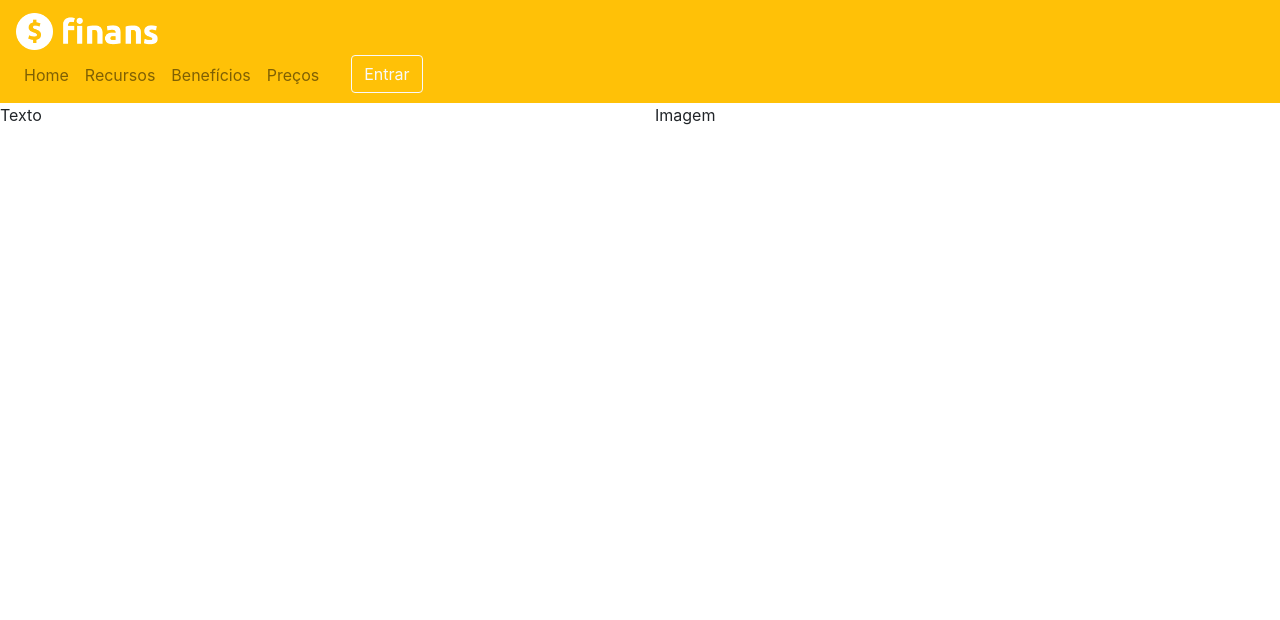
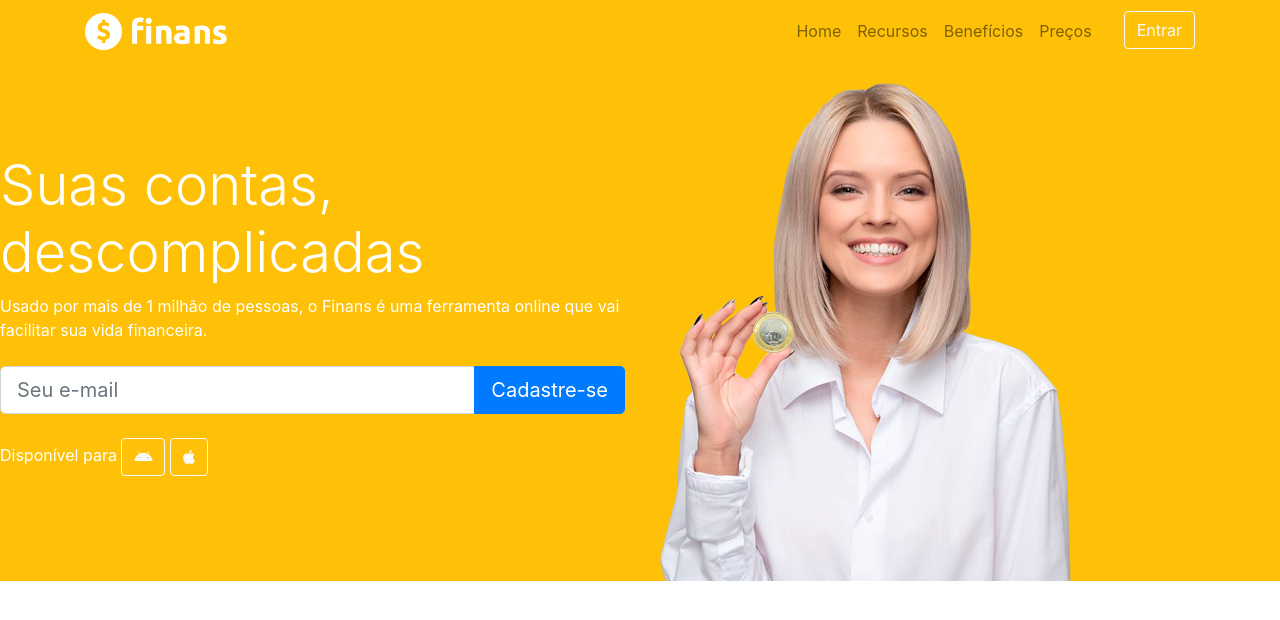
Before and after one commit to filimor/finans, a plain HTML site: page index.html in a window 1280 px wide. Drawn offline with nearby package versions, Linux system fonts and the light colour scheme.

Commit message:
Topo parte 2

```diff
--- a/css/estilo.css
+++ b/css/estilo.css
@@ -1,2 +1,7 @@
 @charset "utf-8";
 /* CSS Document */
+
+#home{
+	background: #ffc107;
+	color: white;
+}
--- a/index.html
+++ b/index.html
@@ -19,7 +19,7 @@
   <body>
     <header><!-- Início do cabeçalho -->
 			<nav class="navbar navbar-expand-sm navbar-light bg-warning">
-				<div clas="container">
+				<div class="container">
 					<a href="#" class="navbar-brand">
 						<img src="img/logo.png" width="142" alt="Logotipo">
 					</a>
@@ -40,8 +40,8 @@
 							<li class="nav-item">
 								<a href="" class="nav-link">Preços</a>
 							</li>
-							<li class="nav-item ml-4">
-								<a href="" class="btn btn-outline-light">Entrar</a>
+							<li class="nav-item">
+								<a href="" class="btn btn-outline-light ml-4">Entrar</a>
 							</li>
 						</ul>
 					</div>
@@ -51,11 +51,33 @@
 		<section id="home"><!-- Início da seção Home -->
 			<div clas="container">
 				<div class="row">
-					<div class="col-md-6">
-						Texto
-					</div>
-					<div class="col-md-6">
-						Imagem
+					<div class="col-md-6 d-flex"><!-- Textos da seção -->
+						<div class="align-self-center">
+							<h1 class="display-4">Suas contas, descomplicadas</h1>
+							<p>
+								Usado por mais de 1 milhão de pessoas, o Finans é uma ferramenta online que vai facilitar sua vida financeira.
+							</p>
+							<form class="mt-4 mb-4">
+								<div class="input-group input-group-lg">
+									<input type="text" placeholder="Seu e-mail" class="form-control" />
+									<div class="input-group-append">
+										<button type="button" class="btn btn-primary">Cadastre-se</button>
+									</div>
+								</div>
+							</form>
+							<p>
+								Disponível para
+								<a href="" class="btn btn-outline-light">
+									<i class="fab fa-android"></i>
+								</a>
+								<a href="" class="btn btn-outline-light">
+									<i class="fab fa-apple"></i>
+								</a>
+							</p>
+						</div>
+					</div><!-- /Fim Textos da seção -->
+					<div class="col-md-6 d-none d-md-block">
+						<img src="img/capa-mulher.png" alt="Imagem ilustrativa" />
 					</div>
 				</div>
 			</div>
```
